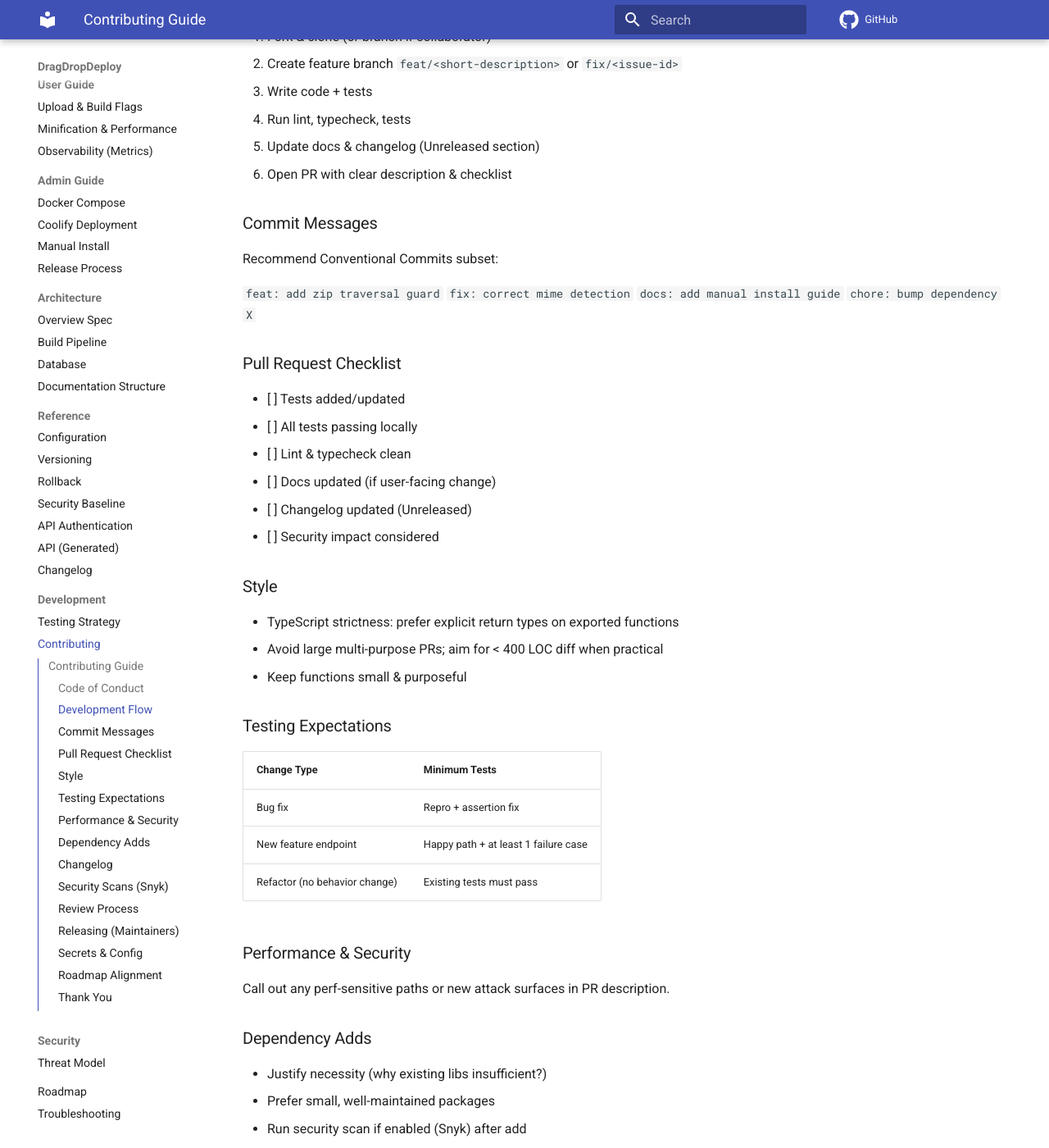
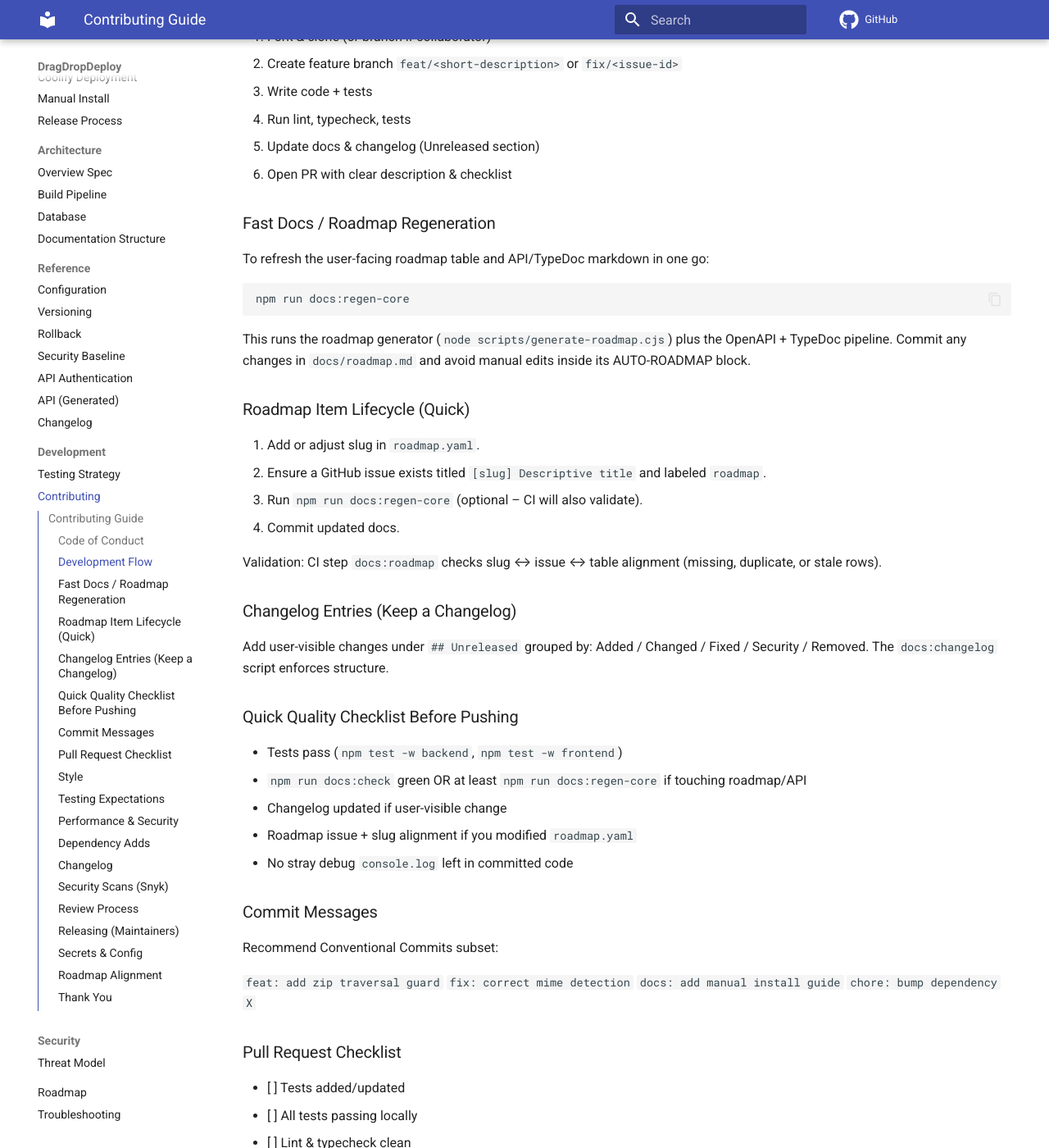
Before and after one commit to TomKonig/DragDropDeploy, an MkDocs documentation site: the page built from docs/development/contributing.md, in a window 1280 px wide and 1400 px high, scrolled down 406 px. Shown: the whole window at 82% size. Built offline with MkDocs 1.6.1 and Material for MkDocs 9.7.7, drawn with Linux system fonts in a browser that asks for light colours; comment, search, counter and statistics services are not loaded.

Commit message:
docs: add docs:regen-core script and contributing guidance

````diff
--- a/docs/development/contributing.md
+++ b/docs/development/contributing.md
@@ -18,6 +18,37 @@ Guidelines for proposing changes and submitting pull requests.
 4. Run lint, typecheck, tests
 5. Update docs & changelog (Unreleased section)
 6. Open PR with clear description & checklist
+
+### Fast Docs / Roadmap Regeneration
+
+To refresh the user-facing roadmap table and API/TypeDoc markdown in one go:
+
+```bash
+npm run docs:regen-core
+```
+
+This runs the roadmap generator (`node scripts/generate-roadmap.cjs`) plus the OpenAPI + TypeDoc pipeline. Commit any changes in `docs/roadmap.md` and avoid manual edits inside its AUTO-ROADMAP block.
+
+### Roadmap Item Lifecycle (Quick)
+
+1. Add or adjust slug in `roadmap.yaml`.
+2. Ensure a GitHub issue exists titled `[slug] Descriptive title` and labeled `roadmap`.
+3. Run `npm run docs:regen-core` (optional – CI will also validate).
+4. Commit updated docs.
+
+Validation: CI step `docs:roadmap` checks slug ↔ issue ↔ table alignment (missing, duplicate, or stale rows).
+
+### Changelog Entries (Keep a Changelog)
+
+Add user-visible changes under `## Unreleased` grouped by: Added / Changed / Fixed / Security / Removed. The `docs:changelog` script enforces structure.
+
+### Quick Quality Checklist Before Pushing
+
+- Tests pass (`npm test -w backend`, `npm test -w frontend`)
+- `npm run docs:check` green OR at least `npm run docs:regen-core` if touching roadmap/API
+- Changelog updated if user-visible change
+- Roadmap issue + slug alignment if you modified `roadmap.yaml`
+- No stray debug `console.log` left in committed code
 
 ### Commit Messages
 
--- a/package.json
+++ b/package.json
@@ -21,6 +21,7 @@
     "docs:changelog": "node scripts/docs/check-changelog-sync.js",
     "docs:roadmap": "node scripts/docs/check-roadmap-sync.js",
     "docs:api": "npm run openapi:gen -w backend && node scripts/docs/generate-openapi-md.cjs && npm run docs:typedoc && npm run docs:includes && node scripts/docs/postprocess-api-md.cjs",
+    "docs:regen-core": "node scripts/generate-roadmap.cjs && npm run docs:api",
   "docs:includes": "node scripts/docs/inject-typedoc-includes.cjs",
   "docs:lint": "markdownlint --config .markdownlint.json \"docs/**/*.md\" --ignore docs/.generated",
   "docs:check": "npm run docs:scan && npm run docs:env && npm run docs:changelog && npm run docs:roadmap && npm run docs:api && npm run docs:lint",
````
